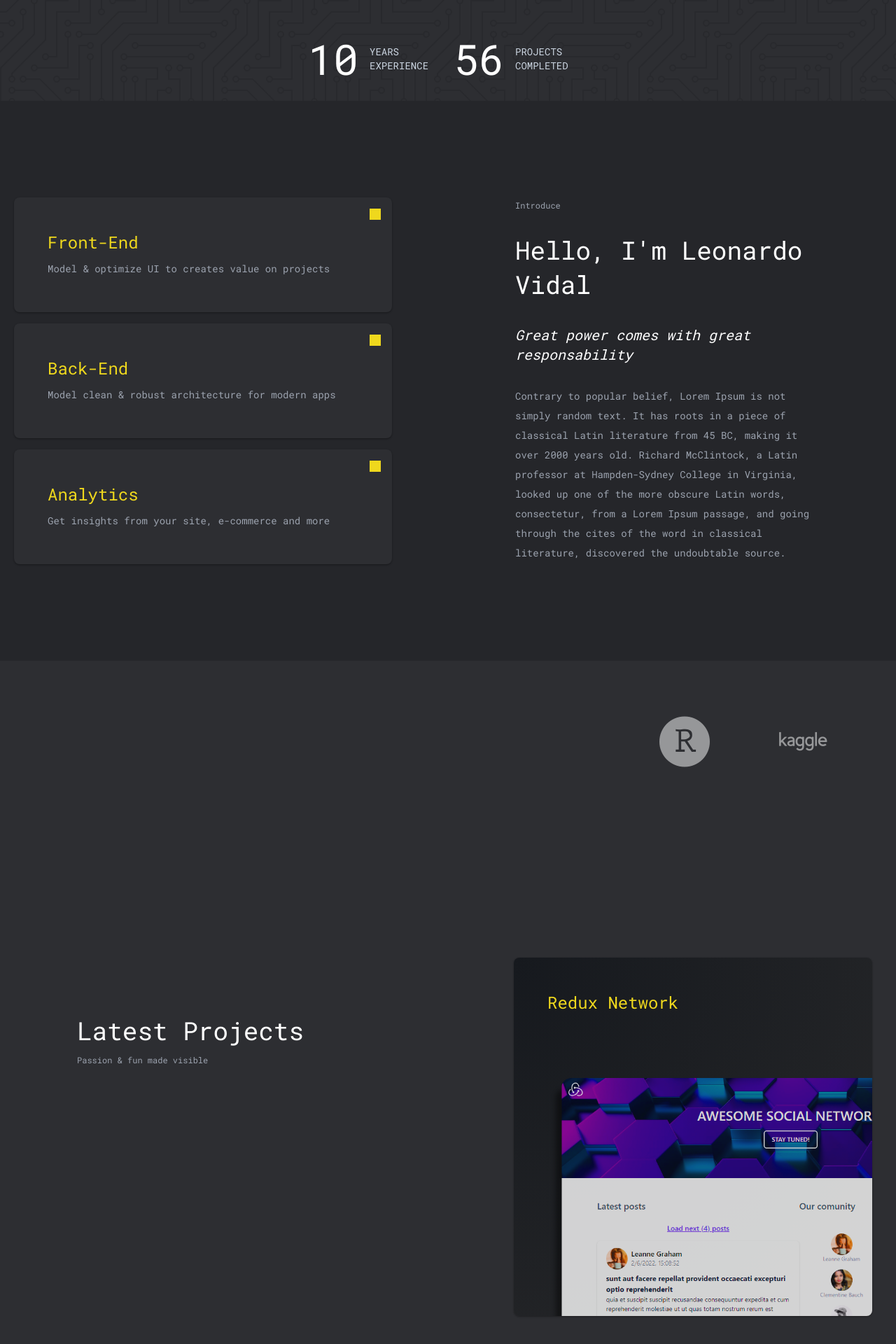
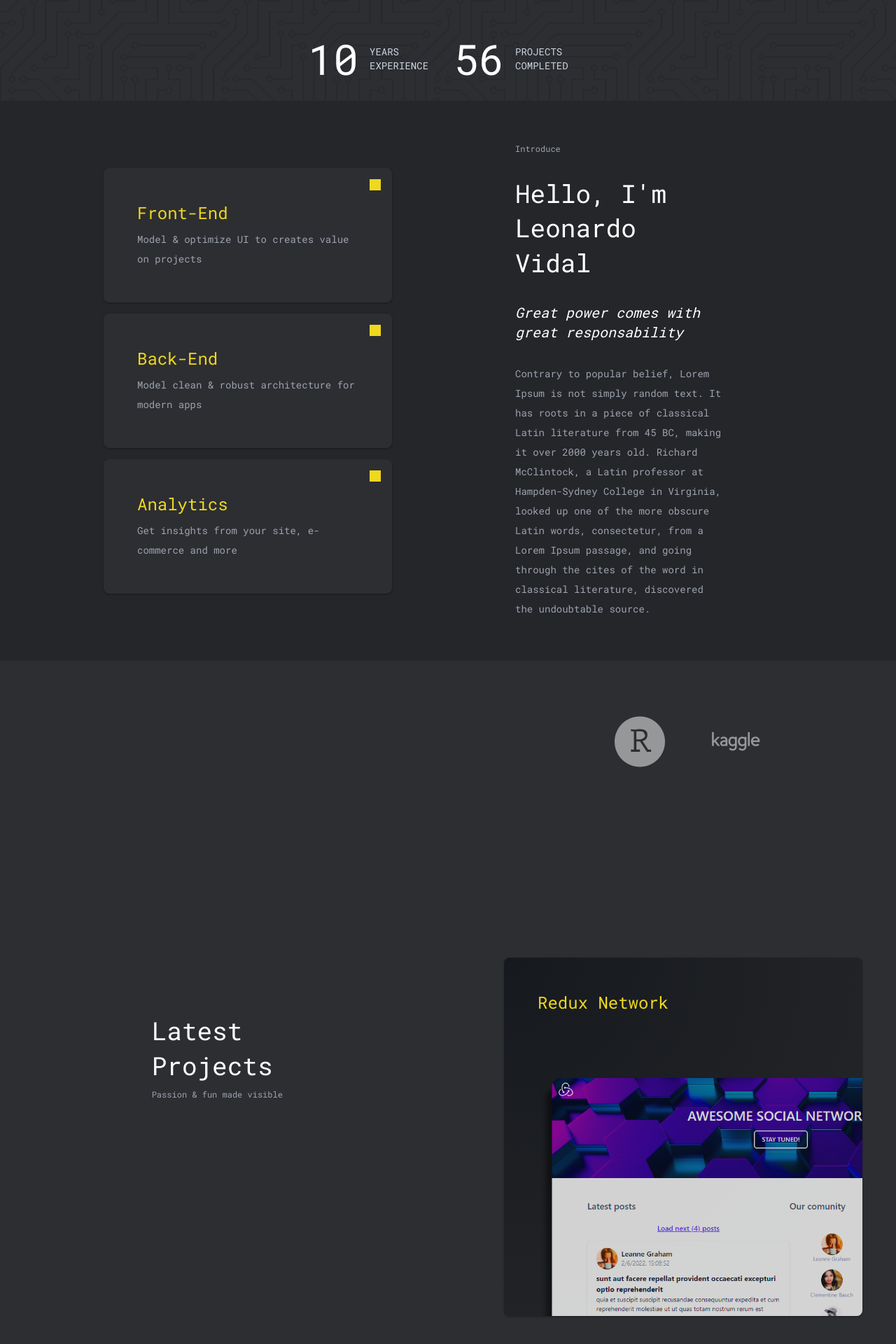
Before and after one commit to lvidal1/profile-2023, a Next.js app: page / in a window 1280 px wide. Shown: the part 656-2576 px from the top of the page at 70% size. Built offline with nearby package versions, Linux system fonts and the light colour scheme.

Commit message:
Update max-width

```diff
--- a/styles/components/Contact.module.scss
+++ b/styles/components/Contact.module.scss
@@ -3,7 +3,7 @@
 }
 
 .container{
-    @apply mx-auto max-w-screen-md xl:max-w-screen-xl p-8 md:px-0;
+    @apply mx-auto max-w-screen-md xl:max-w-5xl p-8 md:px-0;
     @apply flex flex-col md:flex-row space-y-10 sm:space-y-0;
     @apply md:min-h-[50%];
 }
--- a/styles/components/Footer.module.scss
+++ b/styles/components/Footer.module.scss
@@ -3,7 +3,7 @@
 }
 
 .container{
-    @apply mx-auto max-w-screen-md xl:max-w-screen-xl p-8 md:px-0;
+    @apply mx-auto max-w-screen-md xl:max-w-5xl p-8 md:px-0;
     @apply flex flex-col sm:flex-row items-center space-y-10 sm:space-y-0;
 }
 
--- a/styles/components/Hero.module.scss
+++ b/styles/components/Hero.module.scss
@@ -3,7 +3,7 @@
 }
 
 .container{
-    @apply mx-auto max-w-screen-xl text-center relative;
+    @apply mx-auto max-w-5xl text-center relative;
     @apply grid grid-rows-6 grid-flow-col gap-4;
     @apply h-screen min-h-0 md:min-h-screen;
 }
--- a/styles/components/Introduction.module.scss
+++ b/styles/components/Introduction.module.scss
@@ -3,7 +3,7 @@
 }
 
 .container{
-    @apply mx-auto max-w-screen-xl text-center;
+    @apply mx-auto max-w-5xl text-center;
     @apply  min-h-0 md:min-h-screen;
     @apply flex flex-col sm:flex-row items-center space-y-20 sm:space-y-0 px-5;
 }
--- a/styles/components/Projects.module.scss
+++ b/styles/components/Projects.module.scss
@@ -3,7 +3,7 @@
 }
 
 .container{
-    @apply mx-auto max-w-screen-xl text-center;
+    @apply mx-auto max-w-5xl text-center;
    // @apply  min-h-0 md:min-h-screen;
     @apply sm:flex flex-col sm:flex-row items-start px-5 py-10 sm:py-28;
 }
--- a/styles/components/Tools.module.scss
+++ b/styles/components/Tools.module.scss
@@ -3,7 +3,7 @@
 }
 
 .container{
-    @apply mx-auto max-w-screen-xl text-center;
+    @apply mx-auto max-w-5xl text-center;
     @apply flex py-20 justify-evenly;
 }
 
```
